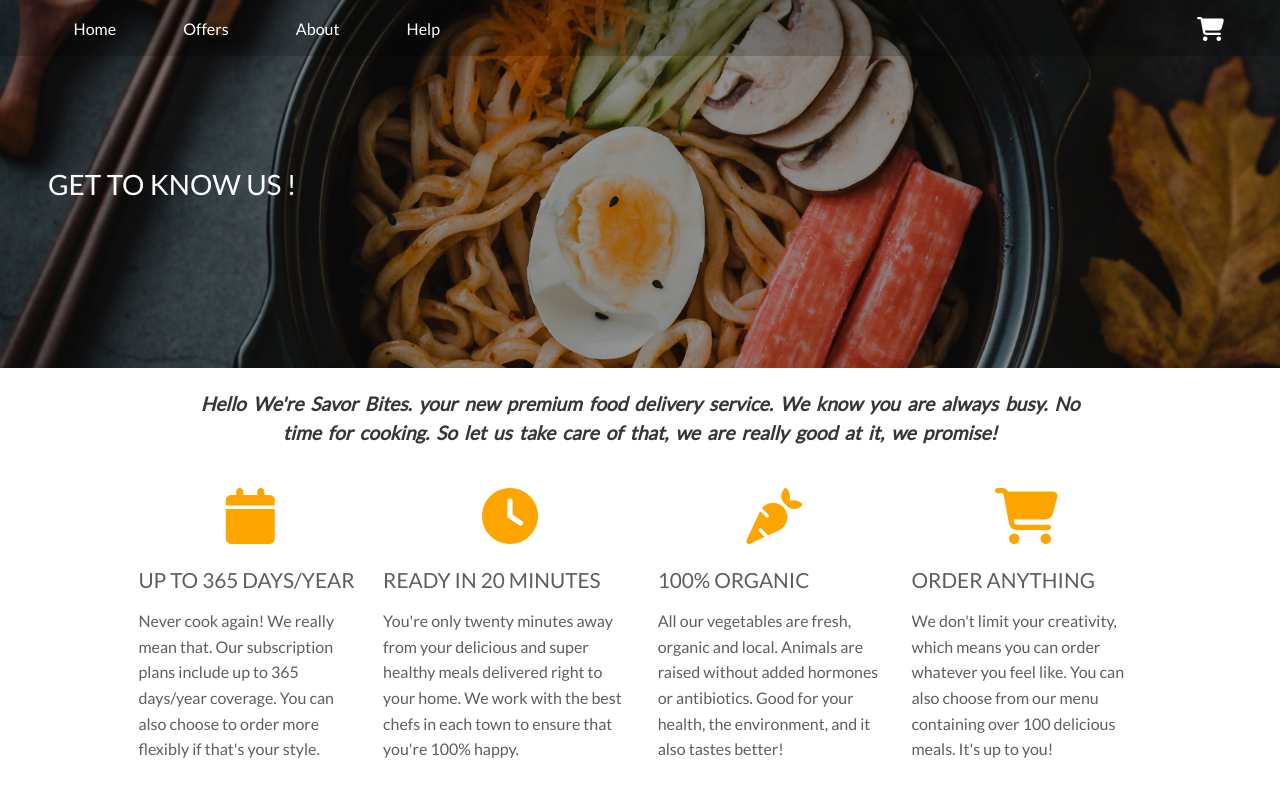
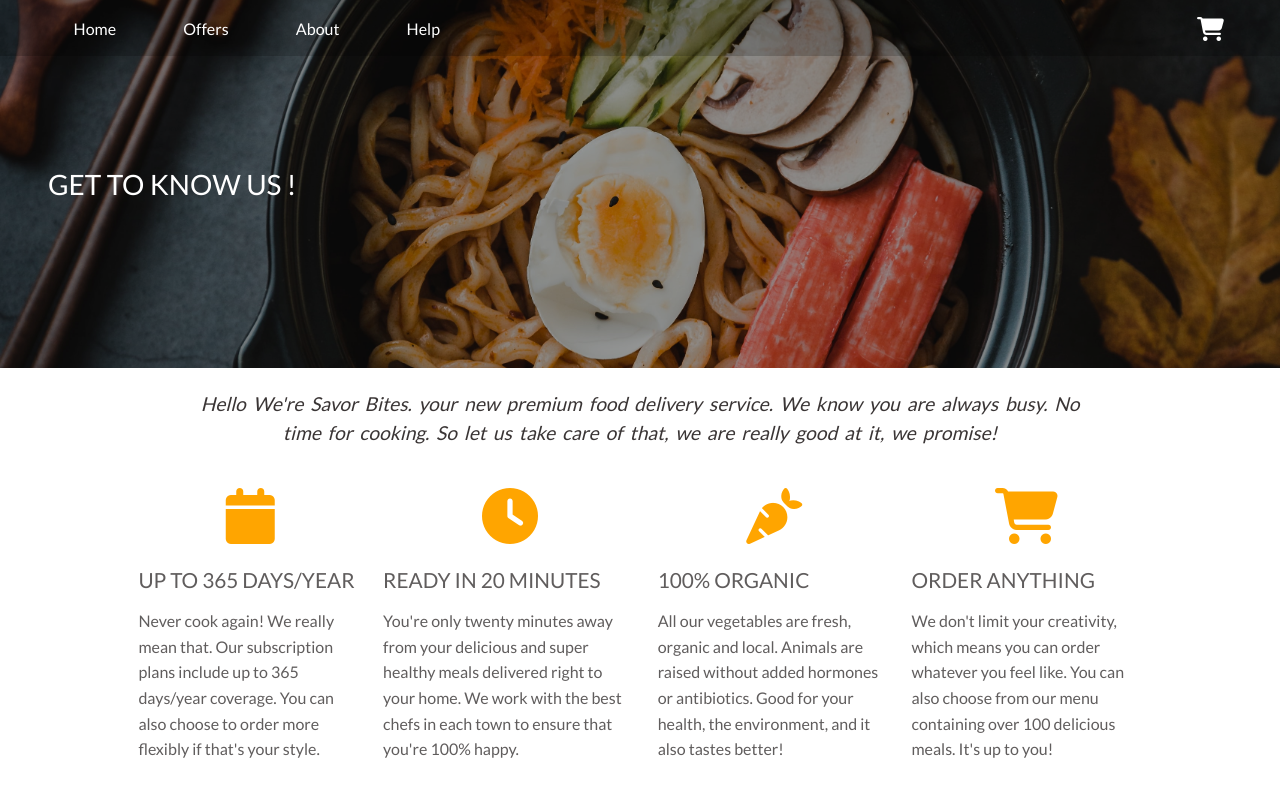
Before and after one commit to preetamvarun/Restaurant-App, a React (Create React App) app: page /about in a window 1280 px wide. Shown: the top 800 px of the page. Built offline with nearby package versions, Linux system fonts and the light colour scheme.

Commit message:
downloaded testimonials background image

```diff
--- a/src/Components/About/About.css
+++ b/src/Components/About/About.css
@@ -4,8 +4,7 @@
   line-height: 1.8rem;
   font-size: 1.2rem;
   color: rgba(35, 29, 29, 0.895);
-  font-style: oblique;
-  font-weight: 600;
+  font-style: italic;
   word-spacing: 0.2rem;
 }
 
--- a/src/Components/About/About.js
+++ b/src/Components/About/About.js
@@ -43,12 +43,6 @@ const About = () => {
           ))}
         </div>
       </div>
-      {/*<div className='Testimonials'>
-        <h1>Here is what our customers say about us</h1>
-        <div className='Reviews'>
-          <p></p>
-        </div>
-      </div>*/}
     </div>
   );
 };
```
Also changed, not shown: src/Components/About/Images/testimonials-img.jpg (added).
